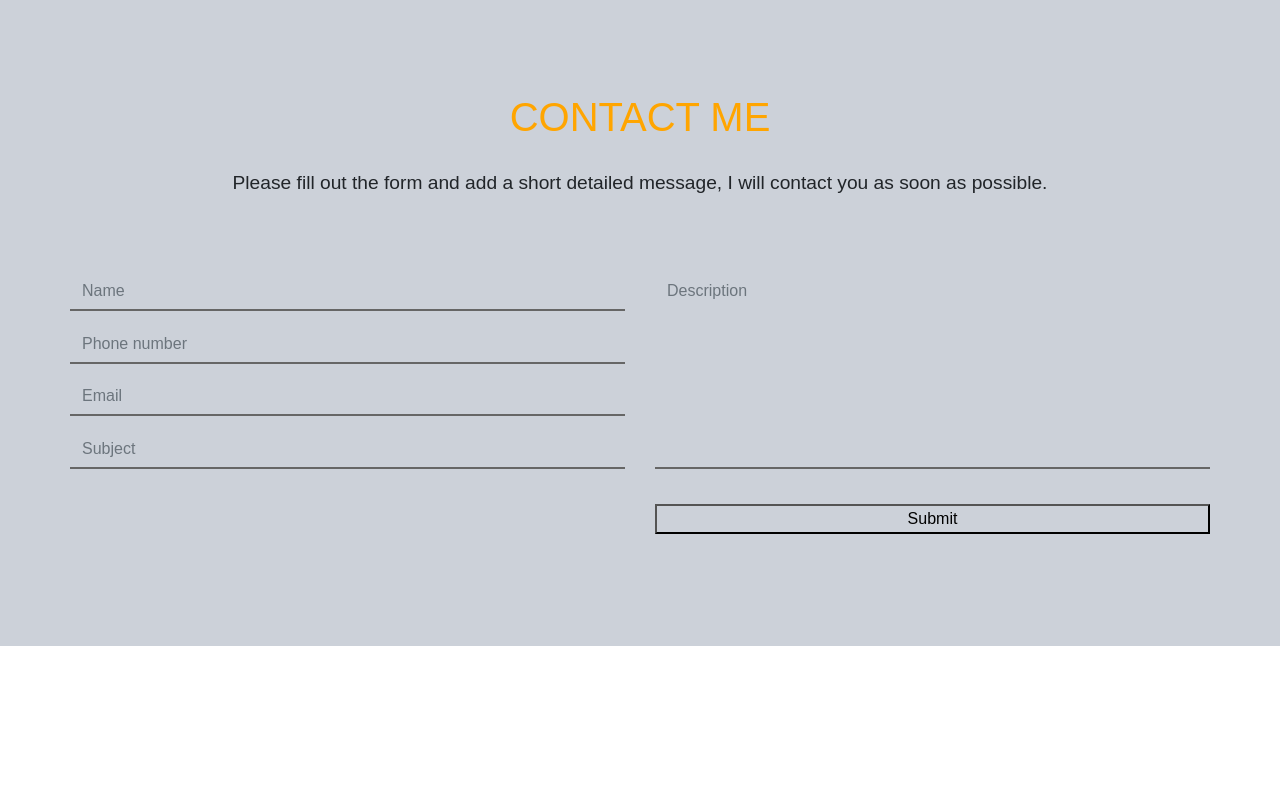
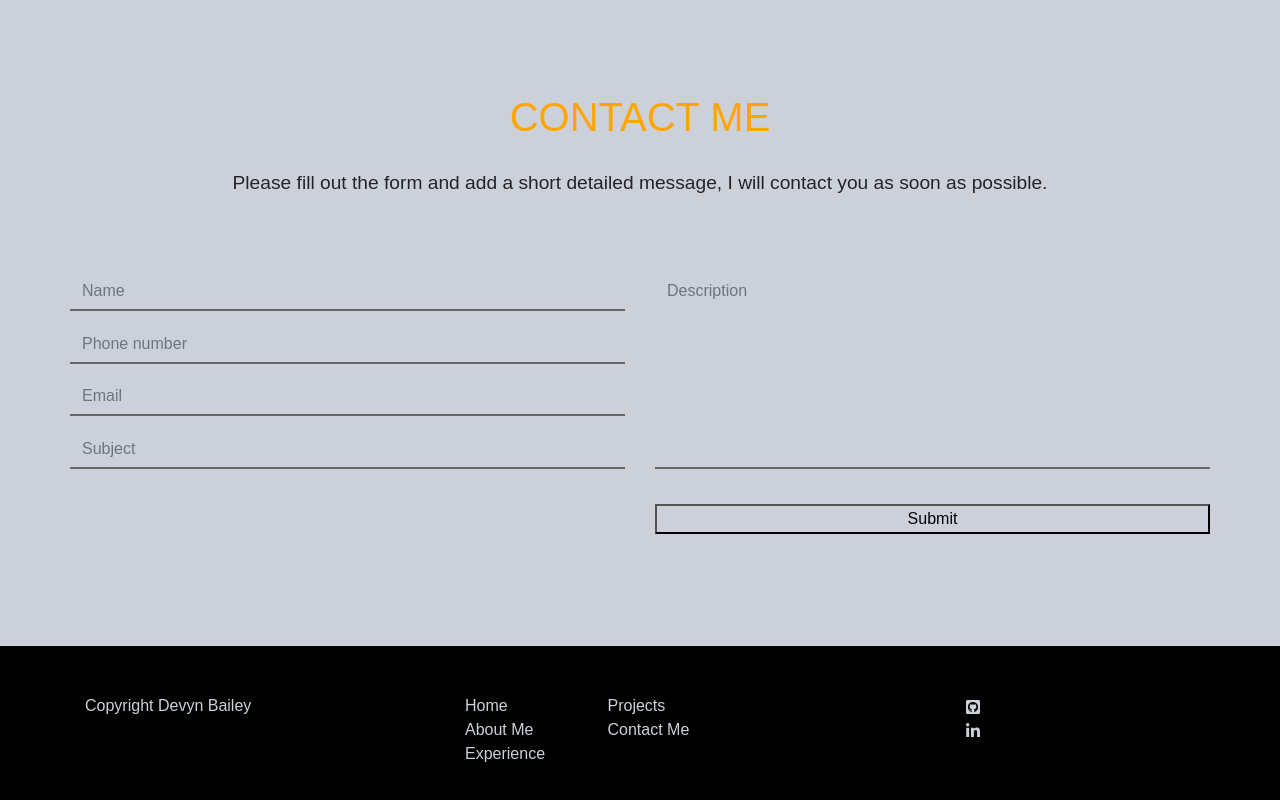
Before and after one commit to dbailey11/db_react_portfolio, a React (Create React App) app: page / in a window 1280 px wide. Shown: the part 2787-3587 px from the top of the page. Before the commit the page ends 3433 px from the top, so only its background shows below. Built offline with nearby package versions, Linux system fonts and the light colour scheme; a web font is replaced by a local one.

Commit message:
added footer component, added react-icon package

```diff
--- a/package.json
+++ b/package.json
@@ -14,6 +14,7 @@
     "react": "^17.0.1",
     "react-dom": "^17.0.1",
     "react-hook-form": "^6.15.4",
+    "react-icons": "^4.2.0",
     "react-popupbox": "^2.0.8",
     "react-scripts": "4.0.3",
     "react-typed": "^1.2.0",
--- a/src/App.css
+++ b/src/App.css
@@ -344,3 +344,25 @@ textarea.form-control {
     padding: 0 1rem;
   }
 }
+
+/**************FOOTER****************/
+.footer {
+  background: black;
+  color: var(--primary-grey);
+  padding: 3rem;
+}
+
+.footer p {
+  margin-bottom: 0;
+}
+
+.footer a {
+  text-decoration: none;
+  color: var(--primary-grey);
+}
+
+.footer a:hover {
+  text-decoration: none;
+  color: orange;
+  cursor: pointer;
+}
--- a/src/App.js
+++ b/src/App.js
@@ -6,6 +6,7 @@ import AboutMe from "./components/AboutMe";
 import Experience from "./components/Experience";
 import Projects from './components/Projects';
 import Contact from './components/Contact';
+import Footer from './components/Footer';
 
 
 function App() {
@@ -18,6 +19,7 @@ function App() {
     <Experience />
     <Projects />
     <Contact />
+    <Footer />
 
     </>
   );
--- /dev/null
+++ b/src/components/Footer.js
@@ -0,0 +1,48 @@
+import React from "react";
+import { FaGithubSquare, FaLinkedinIn } from "react-icons/fa";
+
+const Footer = () => {
+  return (
+    <div className="footer">
+      <div className="container">
+        <div className="row">
+          <div className="col-lg-4 col-md-6 col-sm-6">
+            <div className="d-flex">
+              <p>Copyright Devyn Bailey</p>
+            </div>
+          </div>
+          <div className="col-lg-3 col-md-2 col-sm-6">
+            <div className="row">
+              <div className="col">
+                <a className="foot-nav">Home</a>
+                <br />
+                <a className="foot-nav">About Me</a>
+                <br />
+                <a className="foot-nav">Experience</a>
+              </div>
+              <div className="col">
+                <a className="foot-nav">Projects</a>
+                <br />
+                <a className="foot-nav">Contact Me</a>
+              </div>
+            </div>
+          </div>
+          <div className="col-lg-5 col-md-5 col-sm-6 align-items-center">
+            <div className="d-flex justify-content-center">
+              <a href="https://github.com/dbailey11">
+                <FaGithubSquare />
+              </a>
+            </div>
+            <div className="d-flex justify-content-center">
+              <a href="https://www.linkedin.com/in/devyn-bailey/">
+                <FaLinkedinIn />
+              </a>
+            </div>
+          </div>
+        </div>
+      </div>
+    </div>
+  );
+};
+
+export default Footer;
```
Also changed, not shown: 1 other file (tests, documents, lock files or other folders).
